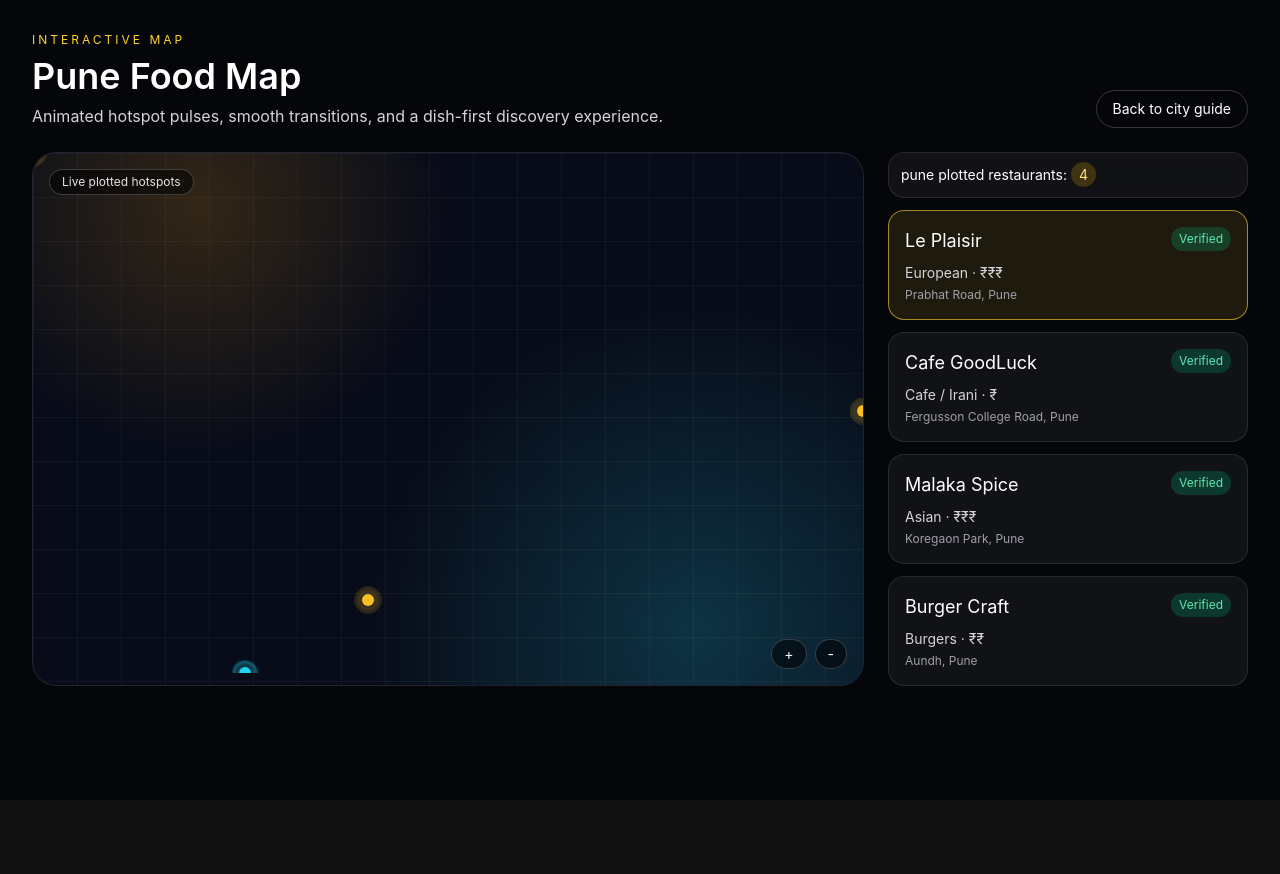
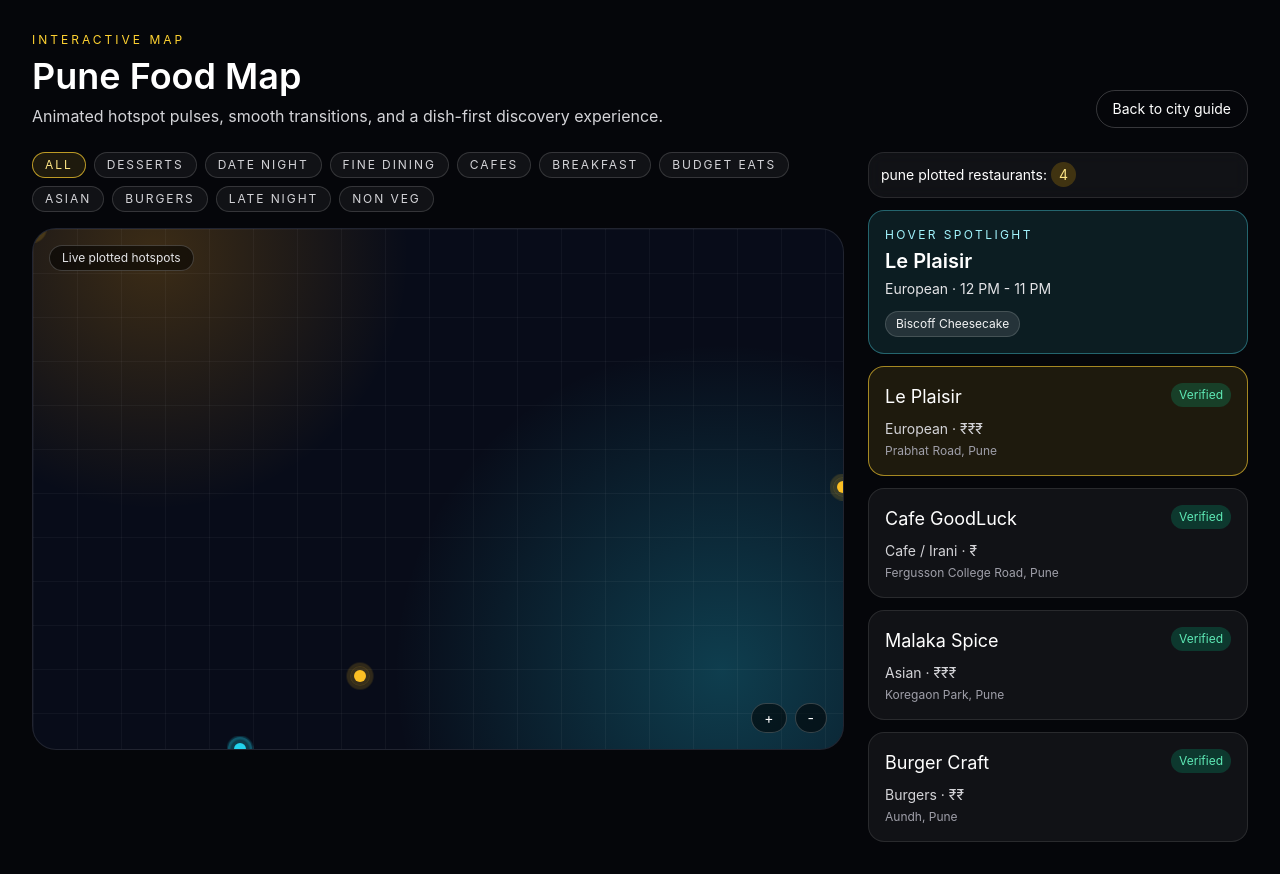
Before and after one commit to omkarsheteapps/foodmap, a Next.js app: page /pune/map in a window 1280 px wide. Before the commit the page ends 800 px from the top, so only its background shows below. Built offline with nearby package versions, Linux system fonts and the light colour scheme.

Commit message:
Polish city map interactions with hover labels and filters

```diff
--- a/app/[city]/map/CityMapCanvas.tsx
+++ b/app/[city]/map/CityMapCanvas.tsx
@@ -2,39 +2,80 @@
 
 import Link from "next/link";
 import { useMemo, useState } from "react";
-import type { Restaurant } from "@/lib/types";
+import type { Dish, Restaurant } from "@/lib/types";
 
 type Props = {
   city: string;
   restaurants: Restaurant[];
+  dishes: Dish[];
 };
 
-export default function CityMapCanvas({ city, restaurants }: Props) {
-  const [activeId, setActiveId] = useState(restaurants[0]?.id ?? "");
+export default function CityMapCanvas({ city, restaurants, dishes }: Props) {
+  const [activeId, setActiveId] = useState(restaurants[0]?.id ?? 0);
   const [zoom, setZoom] = useState(1);
+  const [category, setCategory] = useState("all");
+
+  const categoryOptions = useMemo(
+    () => ["all", ...new Set(restaurants.flatMap((r) => r.categories))],
+    [restaurants],
+  );
+
+  const filteredRestaurants = useMemo(
+    () =>
+      category === "all"
+        ? restaurants
+        : restaurants.filter((restaurant) => restaurant.categories.includes(category)),
+    [category, restaurants],
+  );
 
   const bounds = useMemo(() => {
-    const lats = restaurants.map((r) => r.latitude);
-    const lngs = restaurants.map((r) => r.longitude);
+    const lats = filteredRestaurants.map((r) => r.latitude);
+    const lngs = filteredRestaurants.map((r) => r.longitude);
     return {
       minLat: Math.min(...lats),
       maxLat: Math.max(...lats),
       minLng: Math.min(...lngs),
       maxLng: Math.max(...lngs),
     };
-  }, [restaurants]);
+  }, [filteredRestaurants]);
 
-  const points = useMemo(() => restaurants.map((r) => {
+  const points = useMemo(
+    () =>
+      filteredRestaurants.map((r) => {
         const x = ((r.longitude - bounds.minLng) / Math.max(bounds.maxLng - bounds.minLng, 0.001)) * 100;
         const y = (1 - (r.latitude - bounds.minLat) / Math.max(bounds.maxLat - bounds.minLat, 0.001)) * 100;
         return { ...r, x, y };
-  }), [bounds, restaurants]);
+      }),
+    [bounds, filteredRestaurants],
+  );
+
+  const activeRestaurant = points.find((r) => r.id === activeId) ?? points[0];
+  const spotlightDishes = activeRestaurant
+    ? dishes.filter((dish) => dish.restaurantSlug === activeRestaurant.slug).slice(0, 2)
+    : [];
 
   return (
-    <div className="grid gap-6 lg:grid-cols-[1fr_360px]">
+    <div className="grid gap-6 lg:grid-cols-[1fr_380px]">
+      <div className="space-y-4">
+        <div className="flex flex-wrap gap-2">
+          {categoryOptions.map((option) => (
+            <button
+              key={option}
+              onClick={() => setCategory(option)}
+              className={`rounded-full border px-3 py-1 text-xs uppercase tracking-[0.16em] transition ${
+                category === option
+                  ? "border-amber-300/70 bg-amber-300/10 text-amber-200"
+                  : "border-white/15 bg-white/5 text-zinc-300 hover:border-white/30"
+              }`}
+            >
+              {option.replaceAll("-", " ")}
+            </button>
+          ))}
+        </div>
+
         <div className="map-shell relative overflow-hidden rounded-3xl border border-white/10 bg-[#080c19]">
-        <div className="pointer-events-none absolute inset-0 bg-[radial-gradient(circle_at_20%_10%,rgba(245,158,11,0.18),transparent_30%),radial-gradient(circle_at_80%_90%,rgba(34,211,238,0.2),transparent_40%)]" />
-        <div className="pointer-events-none absolute inset-0 opacity-30 [background-image:linear-gradient(rgba(255,255,255,0.14)_1px,transparent_1px),linear-gradient(90deg,rgba(255,255,255,0.14)_1px,transparent_1px)] [background-size:44px_44px]" />
+          <div className="pointer-events-none absolute inset-0 bg-[radial-gradient(circle_at_15%_5%,rgba(245,158,11,0.22),transparent_30%),radial-gradient(circle_at_85%_85%,rgba(34,211,238,0.25),transparent_40%)]" />
+          <div className="pointer-events-none absolute inset-0 opacity-35 [background-image:linear-gradient(rgba(255,255,255,0.12)_1px,transparent_1px),linear-gradient(90deg,rgba(255,255,255,0.12)_1px,transparent_1px)] [background-size:44px_44px]" />
 
           <div className="relative h-[65vh] overflow-hidden" style={{ transform: `scale(${zoom})`, transformOrigin: "center" }}>
             {points.map((r, index) => (
@@ -47,6 +88,7 @@ export default function CityMapCanvas({ city, restaurants }: Props) {
               >
                 <span className={`map-ping ${activeId === r.id ? "active" : ""}`} />
                 <span className={`map-dot ${activeId === r.id ? "active" : ""}`} />
+                <span className="map-label">{r.name}</span>
               </button>
             ))}
           </div>
@@ -57,10 +99,25 @@ export default function CityMapCanvas({ city, restaurants }: Props) {
             <button onClick={() => setZoom((z) => Math.max(1, z - 0.1))} className="rounded-full border border-white/20 bg-black/55 px-3 py-1 text-sm">-</button>
           </div>
         </div>
+      </div>
 
       <aside className="space-y-3">
-        <div className="rounded-2xl border border-white/10 bg-white/5 p-3 text-sm backdrop-blur">{city} plotted restaurants: <span className="rounded-full bg-amber-400/20 px-2 py-1 text-amber-200">{restaurants.length}</span></div>
-        {restaurants.map((r, index) => (
+        <div className="rounded-2xl border border-white/10 bg-white/5 p-3 text-sm backdrop-blur">{city} plotted restaurants: <span className="rounded-full bg-amber-400/20 px-2 py-1 text-amber-200">{filteredRestaurants.length}</span></div>
+
+        {activeRestaurant && (
+          <div className="animate-in rounded-2xl border border-cyan-300/35 bg-cyan-300/10 p-4">
+            <p className="text-xs uppercase tracking-[0.2em] text-cyan-200">Hover spotlight</p>
+            <h3 className="mt-1 text-xl font-semibold">{activeRestaurant.name}</h3>
+            <p className="mt-1 text-sm text-zinc-200">{activeRestaurant.cuisineType} · {activeRestaurant.timings}</p>
+            <div className="mt-3 flex flex-wrap gap-2">
+              {spotlightDishes.map((dish) => (
+                <span key={dish.id} className="rounded-full border border-white/15 bg-white/10 px-2.5 py-1 text-xs text-zinc-100">{dish.name}</span>
+              ))}
+            </div>
+          </div>
+        )}
+
+        {points.map((r, index) => (
           <Link key={r.id} href={`/${city}/restaurant/${r.slug}`} onMouseEnter={() => setActiveId(r.id)} className={`animate-in block rounded-2xl border p-4 transition hover:-translate-y-1 ${activeId === r.id ? "border-amber-300/60 bg-amber-300/10" : "border-white/10 bg-white/5 hover:bg-white/10"}`} style={{ animationDelay: `${index * 120}ms` }}>
             <div className="flex items-start justify-between gap-2"><h2 className="text-lg">{r.name}</h2>{r.verified && <span className="rounded-full bg-emerald-400/20 px-2 py-1 text-xs text-emerald-300">Verified</span>}</div>
             <p className="mt-2 text-sm text-zinc-300">{r.cuisineType} · {r.priceCategory}</p>
--- a/app/[city]/map/page.tsx
+++ b/app/[city]/map/page.tsx
@@ -1,6 +1,6 @@
 import type { Metadata } from "next";
 import Link from "next/link";
-import { restaurants } from "@/data/mock-data";
+import { dishes, restaurants } from "@/data/mock-data";
 import CityMapCanvas from "./CityMapCanvas";
 
 export async function generateMetadata({ params }: { params: Promise<{ city: string }> }): Promise<Metadata> {
@@ -28,7 +28,7 @@ export default async function CityMapPage({ params }: { params: Promise<{ city:
           </div>
           <Link href={`/${city}`} className="rounded-full border border-white/20 px-4 py-2 text-sm transition hover:border-amber-300">Back to city guide</Link>
         </div>
-        <CityMapCanvas city={city} restaurants={cityRestaurants} />
+        <CityMapCanvas city={city} restaurants={cityRestaurants} dishes={dishes} />
       </div>
     </main>
   );
--- a/app/globals.css
+++ b/app/globals.css
@@ -74,3 +74,29 @@ body {
 .map-ping.active {
   border-color: rgba(34, 211, 238, 0.8);
 }
+
+.map-label {
+  position: absolute;
+  left: 50%;
+  top: calc(50% - 20px);
+  transform: translate(-50%, -8px);
+  border: 1px solid rgba(255, 255, 255, 0.16);
+  background: rgba(3, 7, 18, 0.78);
+  color: #f8fafc;
+  border-radius: 999px;
+  font-size: 11px;
+  letter-spacing: 0.08em;
+  text-transform: uppercase;
+  padding: 4px 10px;
+  white-space: nowrap;
+  opacity: 0;
+  transition: all 250ms ease;
+  pointer-events: none;
+  backdrop-filter: blur(6px);
+}
+
+button:hover .map-label,
+button:focus-visible .map-label {
+  opacity: 1;
+  transform: translate(-50%, -14px);
+}
```
Lines whose indentation alone changed are shown as unchanged.
